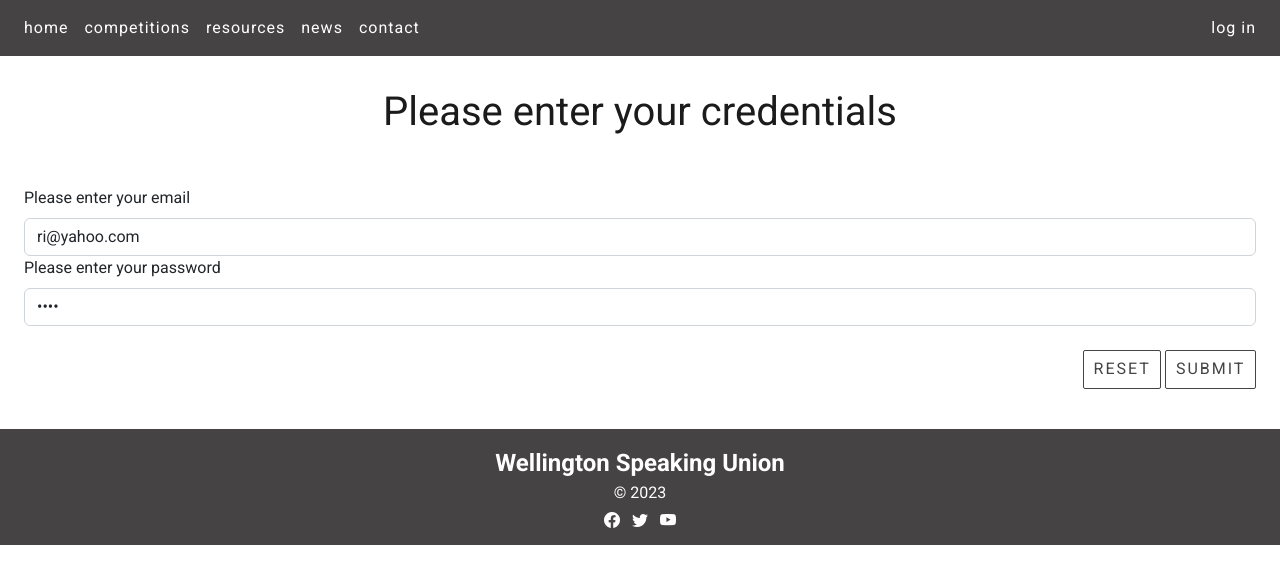
After one commit to chloejxsim/wsu-site, a Flask app: page /login in a window 1280 px wide. The commit adds this page. Shown: the top 584 px of the page. Run offline with Flask 3, Linux system fonts and the light colour scheme.

Commit message:
did form structure, and did query for password on form submit as well as creating login [age

```diff
--- a/server.py
+++ b/server.py
@@ -4,7 +4,6 @@ from datetime import datetime
 
 app = Flask ( __name__ )
 db_path = 'data/wsusite_db.sqlite'
-
 
 @app.template_filter()
 def news_date(sqlite_dt):
@@ -35,7 +34,7 @@ def news():
     print(result)
     return render_template("news.html", news=result)
 
-@app.route ('/news_cud', methods=['GET', 'POST'])
+@app.route ('/news_cud', methods=["GET", "POST"])
 def news_cud():
     #collect data from the web address
     data = request.args
@@ -92,5 +91,39 @@ def news_cud():
             message = "Unrecognised task coming from news form submission"
             return render_template('error.html', message=message)
 
+@app.route ('/login', methods=["GET", "POST"])
+def login():
+    if request.method == "GET":
+        return render_template("log-in.html", email='ri@yahoo.com', password="temp")
+    elif request.method == "POST":
+        f = request.form
+        print(f)
+        sql = """ select name, password, authorisation from member where email = ?"""
+        values_tuple=(f['email'])
+        result = run_search_query_tuples(sql, values_tuple, db_path, True)
+        print(result)
+        return "<h1> Posting from log in form </h1>"
+
+@app.route('/signup', methods=["GET", "POST"])
+def signup():
+    if request.method == "POST":
+        f = request.form
+        return render_template("confirm.html", form_data=f)
+    elif request.method == "GET":
+        carried_data = request_args
+        print(carried_data)
+        if len(carried_data) == 0:
+            temp_form_data = {
+                "firstname": "James",
+                "secondname": "Lovelock",
+                "email": "jl@gmail.com",
+                "aboutme": "I have been in love with Italian food all my life"
+            }
+            # temp_form_data = {}
+        else:
+            temp_form_data = carried_data
+        return render_template("signup.html", **temp_form_data)
+
+
 if __name__ == "__main__":
     app.run(debug=True)
--- a/templates/layout.html
+++ b/templates/layout.html
@@ -50,7 +50,6 @@
         <div class="ms-auto">
             <a class="nav-link nav-btn nav-btn-outline" href="">log in</a>
         </div>
-
     </div>
 
 </nav>
--- /dev/null
+++ b/templates/log-in.html
@@ -0,0 +1,32 @@
+{% extends "layout.html" %}
+
+{% block title %}
+Log In
+{% endblock %}
+
+{% block content %}
+<div class="container-m recent-news-containers white-bg">
+
+    <h2 class="recent-news-heading"> Please enter your credentials </h2>
+
+  <div class="alert"> {{error}} </div>
+
+  <form action="{{url_for('login')}}" method="POST">
+    <div>
+      <label for="email" class="form-label">Please enter your email</label>
+      <input type="email" class="form-control" id="email" name="email" placeholder="" value="{{email}}" required>
+    </div>
+    <div>
+      <label for="password" class="form-label">Please enter your password</label>
+      <input type="password" class="form-control" id="password" name="password" placeholder="" value="{{password}}" required>
+    </div>
+    <br>
+    <div class="text-end">
+      <button type="reset" class="btn btn-primary recent-news-button">Reset</button>
+      <button type="submit" class="btn btn-primary recent-news-button">Submit</button>
+    </div>
+  </form>
+
+</div>
+
+{% endblock %}
```
